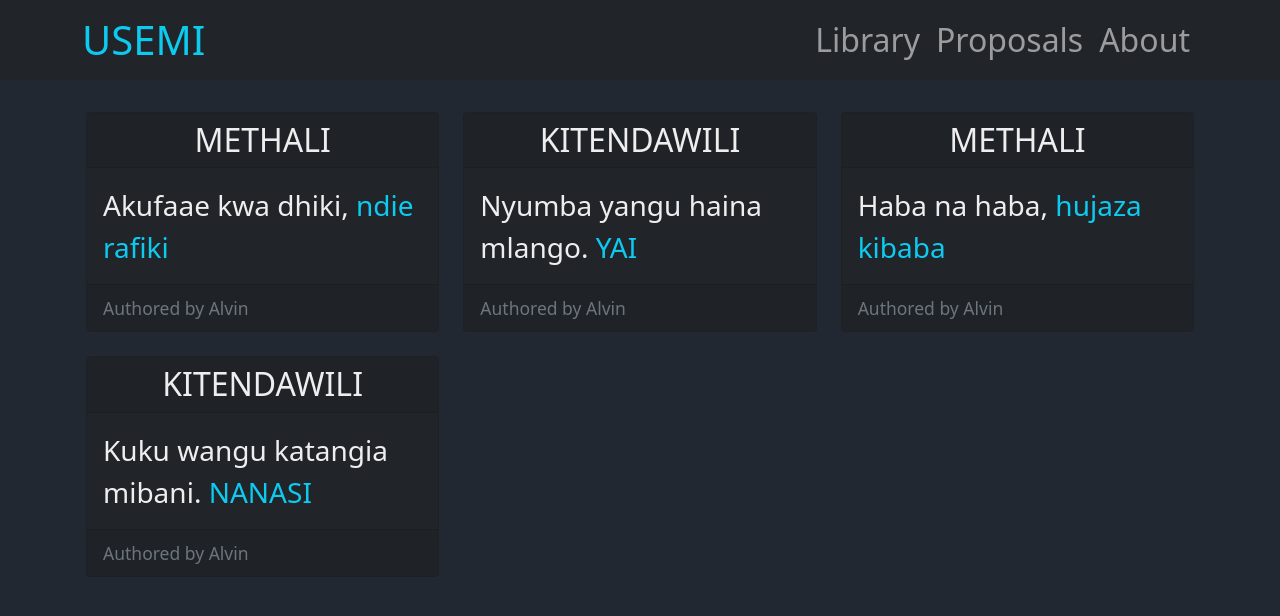
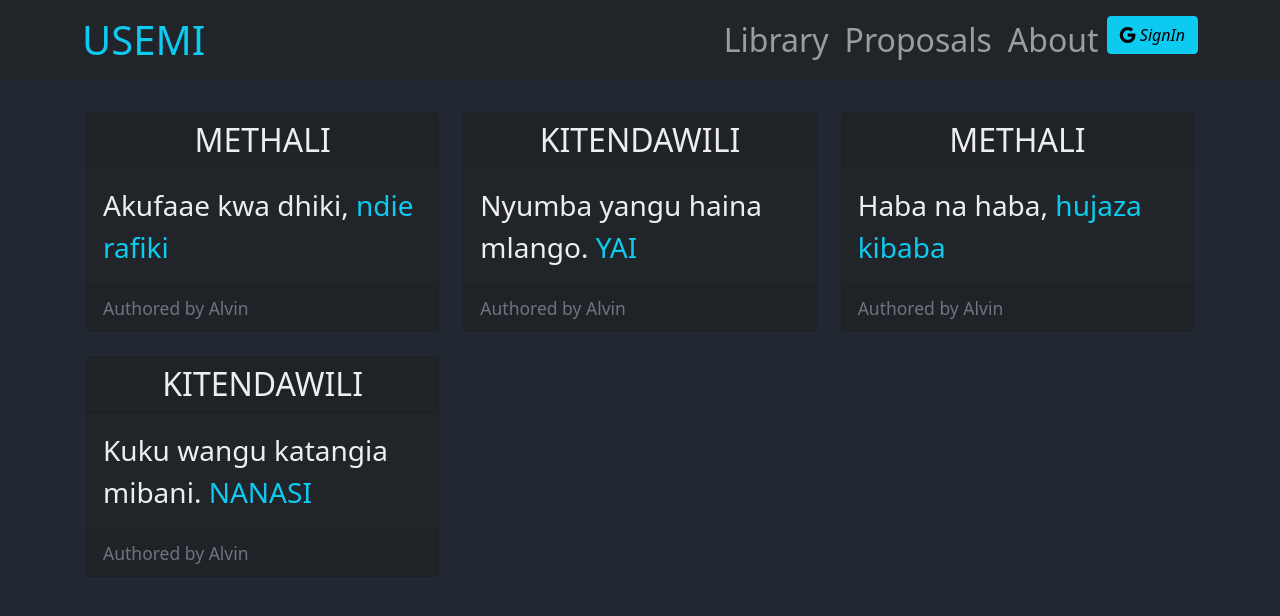
Before and after one commit to AlvinMrema/usemi, a React (Create React App) app: page / in a window 1280 px wide. Shown: the top 616 px of the page. Built offline with nearby package versions, Linux system fonts and the light colour scheme; no server answers.

Commit message:
Working on Firebase Auth

```diff
--- a/package.json
+++ b/package.json
@@ -6,6 +6,7 @@
     "@testing-library/jest-dom": "^5.14.1",
     "@testing-library/react": "^11.2.7",
     "@testing-library/user-event": "^12.8.3",
+    "firebase": "^8.9.1",
     "react": "^17.0.2",
     "react-dom": "^17.0.2",
     "react-router-dom": "^5.2.0",
--- a/src/App.js
+++ b/src/App.js
@@ -1,10 +1,38 @@
 import { BrowserRouter as Router, Link, Route } from "react-router-dom";
+import { useState } from 'react';
+
+// import { auth, provider }
+import firebase from "./firebase/config";
 
 import CardsList from "./components/CardsList";
 import Card from "./components/Card";
 import Proposals from "./components/Proposals";
 
 const App = () => {
+  const [currentUser, setCurrentUser] = useState(null);
+
+  firebase.auth().onAuthStateChanged((user) => {
+    if (user) {
+      // User is signed in, see docs for a list of available properties
+      // https://firebase.google.com/docs/reference/js/firebase.User
+      setCurrentUser(user)
+    } else {
+      // User is signed out
+      setCurrentUser(null)
+    }
+  });
+
+  const signIn = () => {
+    let provider = new firebase.auth.GoogleAuthProvider();
+
+    firebase.auth().signInWithPop(provider)
+      .then((result) => {
+        setCurrentUser(result.user);
+      })
+
+    // setCurrentUser(auth.currentUser);
+  }
+
   const data = [
     {
       id: 1,
@@ -61,6 +89,17 @@ const App = () => {
               <li className="nav-item"><Link to="/" className="nav-link">Library</Link></li>
               <li className="nav-item"><Link to="/proposals" className="nav-link">Proposals</Link></li>
               <li className="nav-item"><Link to="/about" className="nav-link">About</Link></li>
+              {
+                !!currentUser ?
+                  (<li className="nav-item dropdown">
+                    {currentUser.displayName}
+                  </li>) :
+                  (<li className="nav-item">
+                    <button className="btn btn-info" onClick={() => signIn()}>
+                      <i className="bi bi-google"> SignIn</i>
+                    </button>
+                  </li>)
+              }
             </ul>
           </div>
         </div>
@@ -76,7 +115,9 @@ const App = () => {
             <CardsList cardItems={listItems} />
           </Route>
           <Route path="/about">
-            <h2 className="mt-2 p-1 fs-2 text-center">This project for helping students in my country learn better Swahili!</h2>
+            <h2 className="mt-2 p-1 fs-2 text-center">
+              This project is for helping students in my country learn better Swahili!
+            </h2>
           </Route>
         </section>
       </main>
```
Also changed, not shown: 2 other files (tests, documents, lock files or other folders).
